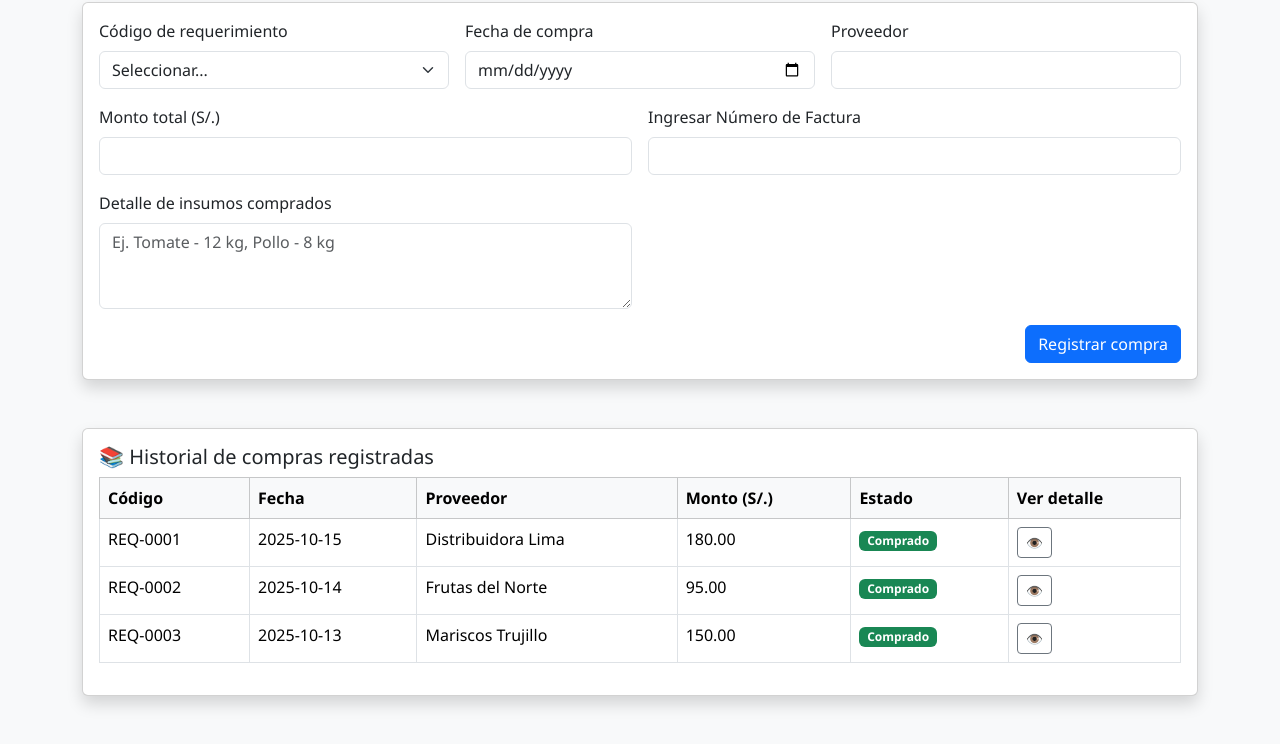
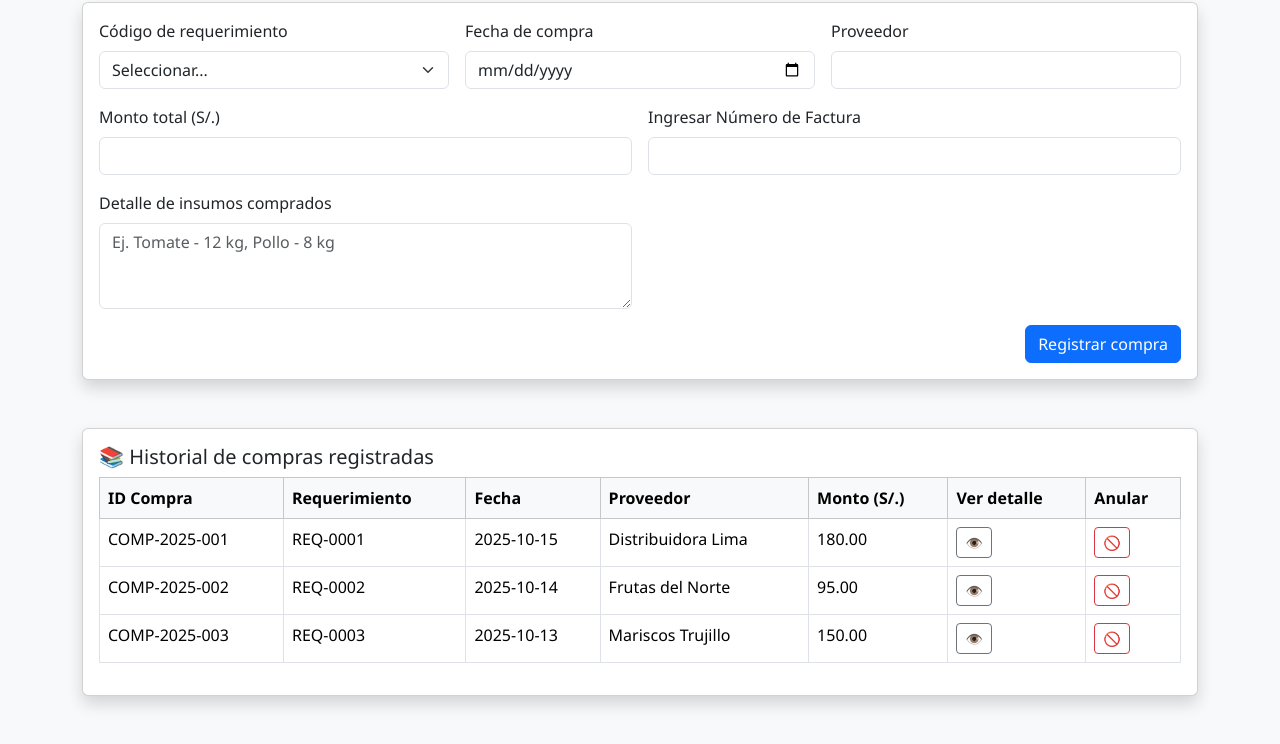
Before and after one commit to janb144/restaurante-Wayas, a plain HTML site: page compra_registrar_compra.html in a window 1280 px wide. Shown: the part 124-868 px from the top of the page. Drawn offline with nearby package versions, Linux system fonts and the light colour scheme.

Commit message:
se optimizó registrar compra en el sistema

```diff
--- a/compra_registrar_compra.html
+++ b/compra_registrar_compra.html
@@ -1,5 +1,6 @@
 <!DOCTYPE html>
 <html lang="es">
+
 <head>
   <meta charset="UTF-8">
   <meta name="viewport" content="width=device-width, initial-scale=1">
@@ -9,6 +10,7 @@
   <!-- Estilos personalizados -->
   <link rel="stylesheet" href="styles.css">
 </head>
+
 <body>
   <div class="container py-5">
     <h2 class="text-center mb-4 title-wayas">🧾 Registrar Compra en el Sistema</h2>
@@ -45,7 +47,8 @@
           </div>
           <div class="col-md-6">
             <label for="detalleInsumos" class="form-label">Detalle de insumos comprados</label>
-            <textarea class="form-control" id="detalleInsumos" rows="3" placeholder="Ej. Tomate - 12 kg, Pollo - 8 kg" required></textarea>
+            <textarea class="form-control" id="detalleInsumos" rows="3" placeholder="Ej. Tomate - 12 kg, Pollo - 8 kg"
+              required></textarea>
           </div>
           <div class="col-12 text-end">
             <button type="submit" class="btn btn-primary">Registrar compra</button>
@@ -57,41 +60,45 @@
     <div class="card shadow mt-5">
       <div class="card-body">
         <h5 class="card-title">📚 Historial de compras registradas</h5>
-    <table class="table table-bordered table-hover">
+        <table class="table table-bordered table-hover" id="tablaCompras">
           <thead class="table-light">
             <tr>
-          <th>Código</th>
+              <th>ID Compra</th>
+              <th>Requerimiento</th>
               <th>Fecha</th>
               <th>Proveedor</th>
               <th>Monto (S/.)</th>
-          <th>Estado</th>
               <th>Ver detalle</th>
+              <th>Anular</th>
             </tr>
           </thead>
           <tbody>
-        <tr>
+            <tr id="COMP-2025-001">
+              <td>COMP-2025-001</td>
               <td>REQ-0001</td>
               <td>2025-10-15</td>
               <td>Distribuidora Lima</td>
               <td>180.00</td>
-          <td><span class="badge bg-success">Comprado</span></td>
               <td><button class="btn btn-sm btn-outline-secondary">👁️</button></td>
+              <td><button class="btn btn-sm btn-outline-danger" onclick="anularCompra('COMP-2025-001')">🚫</button></td>
             </tr>
-        <tr>
+            <tr id="COMP-2025-002">
+              <td>COMP-2025-002</td>
               <td>REQ-0002</td>
               <td>2025-10-14</td>
               <td>Frutas del Norte</td>
               <td>95.00</td>
-          <td><span class="badge bg-success">Comprado</span></td>
               <td><button class="btn btn-sm btn-outline-secondary">👁️</button></td>
+              <td><button class="btn btn-sm btn-outline-danger" onclick="anularCompra('COMP-2025-002')">🚫</button></td>
             </tr>
-        <tr>
+            <tr id="COMP-2025-003">
+              <td>COMP-2025-003</td>
               <td>REQ-0003</td>
               <td>2025-10-13</td>
               <td>Mariscos Trujillo</td>
               <td>150.00</td>
-          <td><span class="badge bg-success">Comprado</span></td>
               <td><button class="btn btn-sm btn-outline-secondary">👁️</button></td>
+              <td><button class="btn btn-sm btn-outline-danger" onclick="anularCompra('COMP-2025-003')">🚫</button></td>
             </tr>
           </tbody>
         </table>
@@ -100,7 +107,7 @@
 
     <!-- Confirmación -->
     <script>
-      document.getElementById("formCompra").addEventListener("submit", function(e) {
+      document.getElementById("formCompra").addEventListener("submit", function (e) {
         e.preventDefault();
         const codigo = document.getElementById("codigoRequerimiento").value;
         alert(`✅ Compra registrada correctamente.\nRequerimiento ${codigo} marcado como COMPRADO.\nInventario pendiente de actualización.`);
@@ -108,7 +115,28 @@
       });
     </script>
 
+    <script>
+      function anularCompra(idCompra) {
+        const fila = document.getElementById(idCompra);
+        if (fila) {
+          fila.classList.add("table-secondary");
+          fila.querySelectorAll("td").forEach(td => {
+            td.innerHTML = `<s>${td.innerHTML}</s>`;
+          });
+          alert(`🚫 Compra ${idCompra} ha sido marcada como ANULADA.\nNo será considerada en reportes ni cálculos.`);
+        }
+      }
+
+      document.getElementById("formCompra").addEventListener("submit", function (e) {
+        e.preventDefault();
+        const codigo = document.getElementById("codigoRequerimiento").value;
+        alert(`✅ Compra registrada correctamente.\nRequerimiento ${codigo} marcado como COMPRADO.\nInventario pendiente de actualización.`);
+        // Aquí iría la lógica para guardar en base de datos y generar ID de compra
+      });
+    </script>
+
     <script src="https://cdn.jsdelivr.net/npm/bootstrap@5.3.2/dist/js/bootstrap.bundle.min.js"></script>
   </div>
 </body>
+
 </html>
```
Lines whose indentation alone changed are shown as unchanged.
